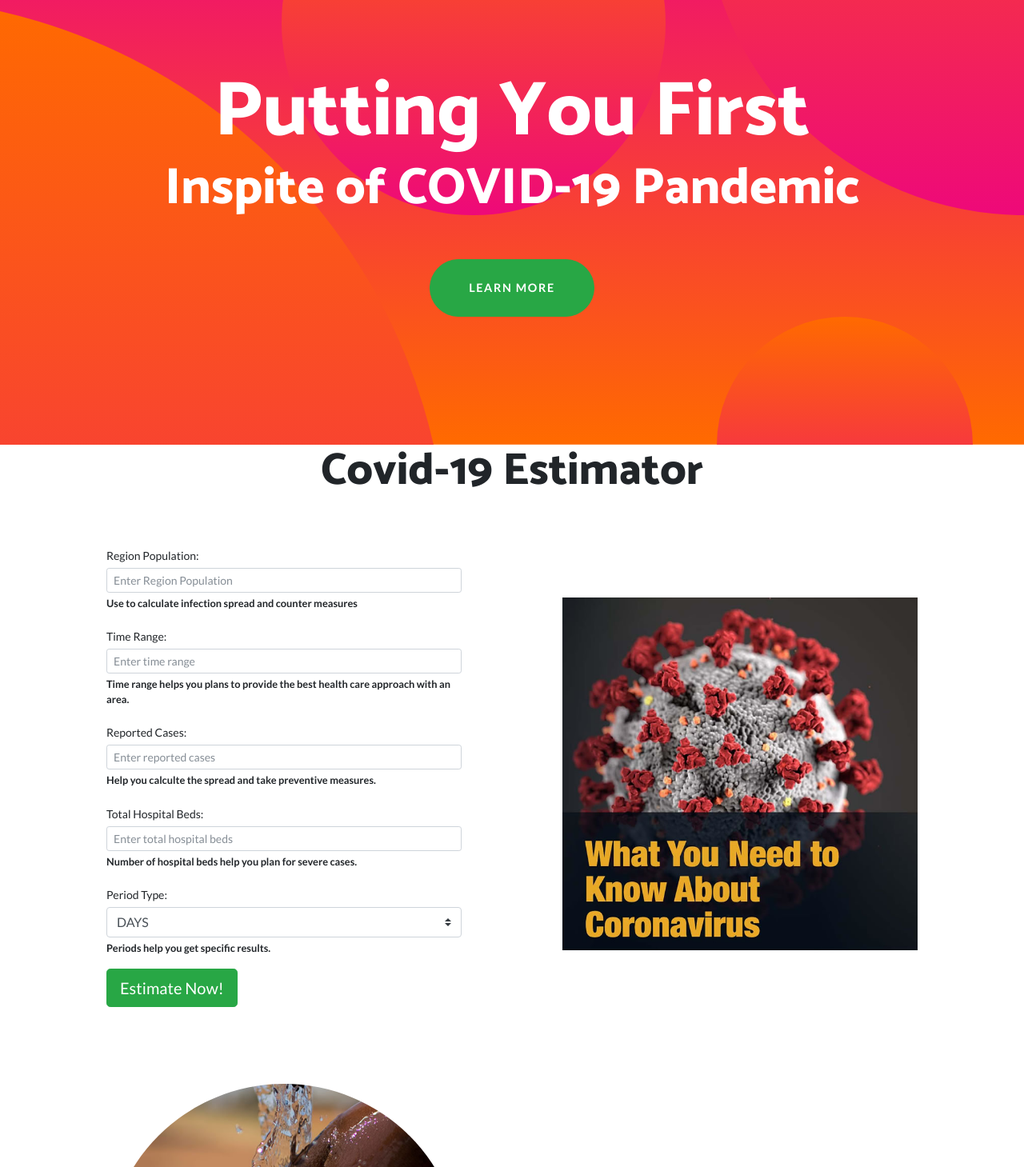
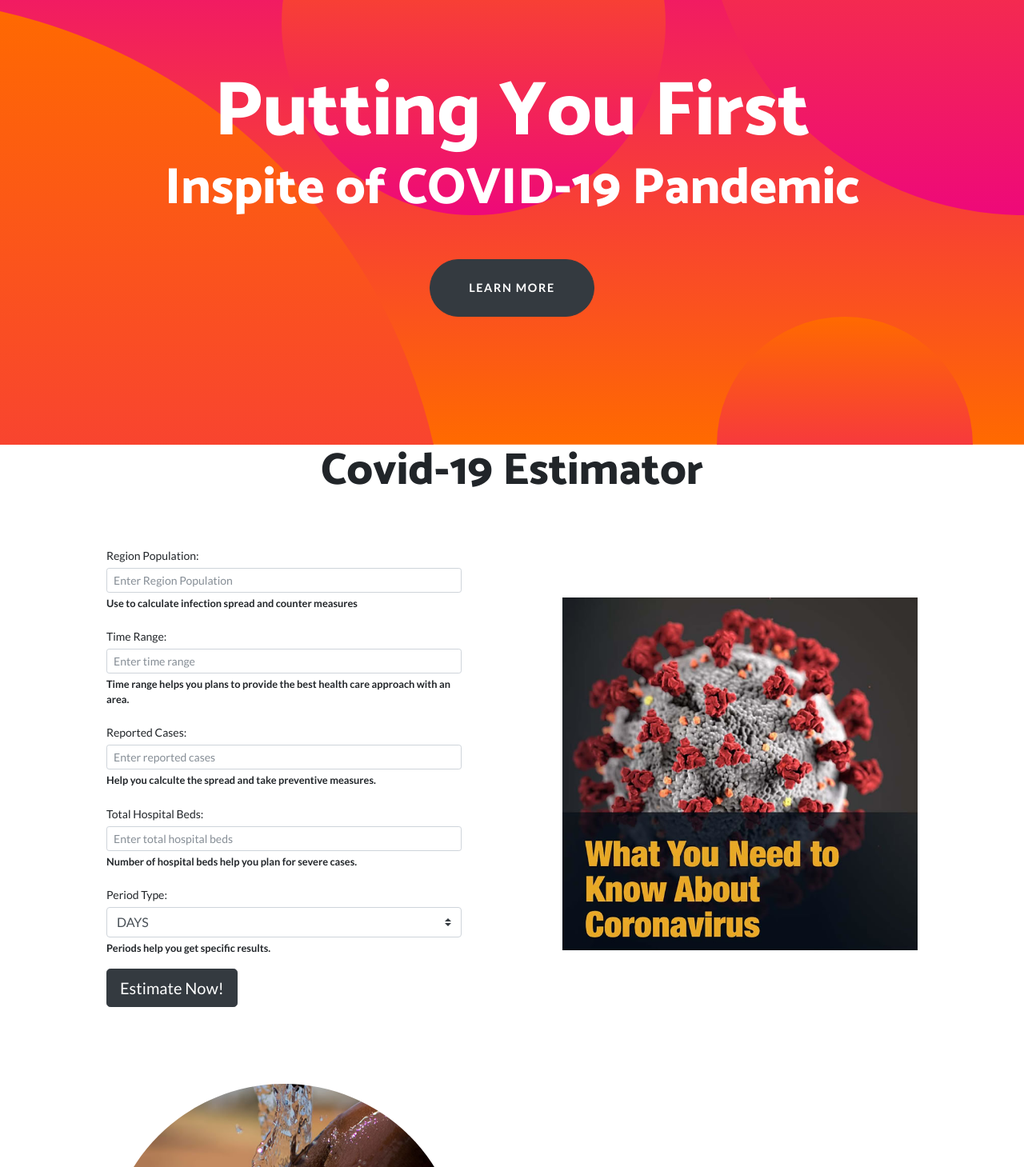
Before and after one commit to simillustra/covid19web.github.io, a plain HTML site: page index.html in a window 1280 px wide. Shown: the part 131-1590 px from the top of the page at 80% size. Drawn offline with Linux system fonts and the light colour scheme.

Commit message:
Frontend fix 3

```diff
--- a/index.html
+++ b/index.html
@@ -78,7 +78,7 @@
           <h1 class="masthead-heading mb-0">Putting You First</h1>
           <h2 class="masthead-subheading mb-0">Inspite of COVID-19 Pandemic</h2>
           <a
-            class="btn btn-success btn-xl rounded-pill mt-5"
+            class="btn btn-dark btn-xl rounded-pill mt-5"
             role="button"
             href="#"
             aria-label="Learn More!"
@@ -221,7 +221,7 @@
                 </div>
                 <div class="align-items-center">
                   <button
-                    class="btn btn-success btn-lg"
+                    class="btn btn-dark btn-lg"
                     data-toggle="modal"
                     data-target="#estimateModalCenter"
                     data-go-estimate
```
